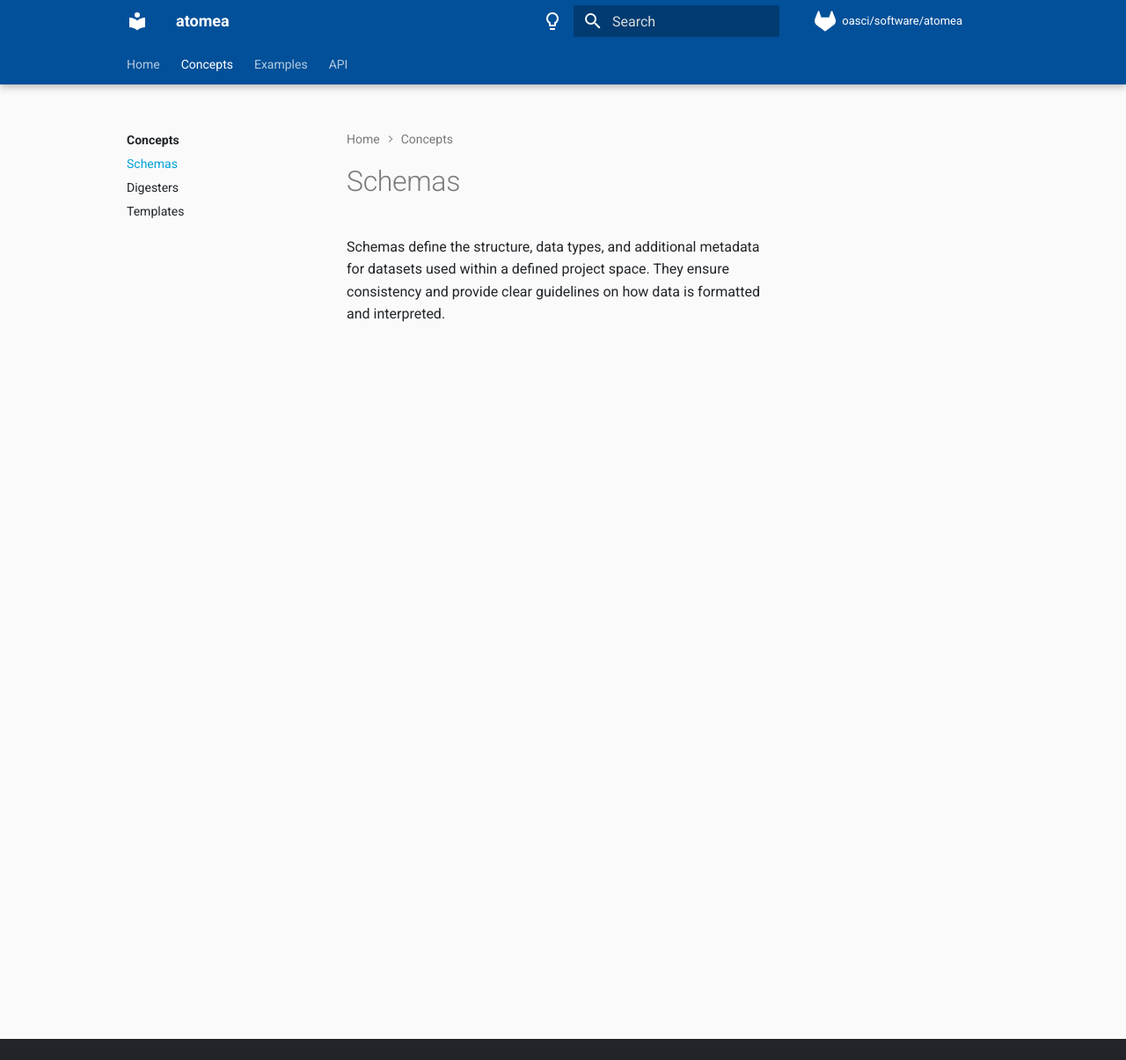
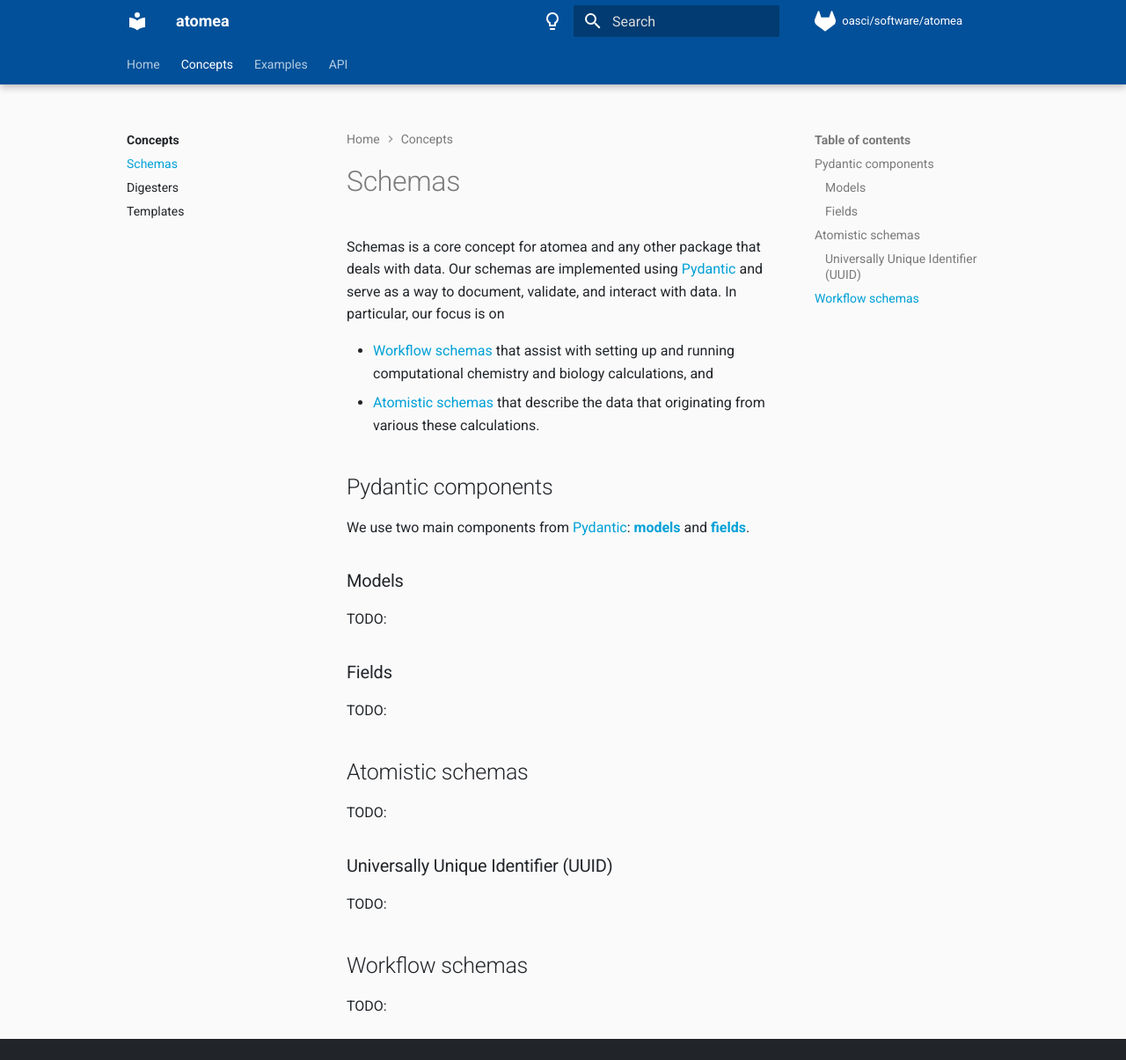
Before and after one commit to scienting/atomea, an MkDocs documentation site: the page built from docs/concepts/schemas/index.md, in a window 1280 px wide and 1205 px high. Shown: the whole window at 88% size. Built offline with MkDocs 1.6.1 and Material for MkDocs 9.7.7, drawn with Linux system fonts in a browser that asks for light colours; nearby versions of some CDN libraries; library files that are not in the unit come from our copies; comment, search, counter and statistics services are not loaded.

Commit message:
docs: start outline of schemas

```diff
--- a/docs/concepts/schemas/index.md
+++ b/docs/concepts/schemas/index.md
@@ -1,4 +1,38 @@
 # Schemas
 
-Schemas define the structure, data types, and additional metadata for datasets used within a defined project space.
-They ensure consistency and provide clear guidelines on how data is formatted and interpreted.
+Schemas is a core concept for atomea and any other package that deals with data.
+Our schemas are implemented using [Pydantic][pydantic] and serve as a way to document, validate, and interact with data.
+In particular, our focus is on
+
+-   [Workflow schemas](#workflow-schemas) that assist with setting up and running computational chemistry and biology calculations, and
+-   [Atomistic schemas](#atomistic-schemas) that describe the data that originating from various these calculations.
+
+## Pydantic components
+
+We use two main components from [Pydantic][pydantic]: [**models**][pydantic-models] and [**fields**][pydantic-fields].
+
+### Models
+
+TODO:
+
+### Fields
+
+TODO:
+
+## Atomistic schemas
+
+TODO:
+
+### Universally Unique Identifier (UUID)
+
+TODO:
+
+## Workflow schemas
+
+TODO:
+
+<!-- REFERENCES -->
+
+[pydantic]: https://docs.pydantic.dev/latest/
+[pydantic-models]: https://docs.pydantic.dev/latest/concepts/models/
+[pydantic-fields]: https://docs.pydantic.dev/latest/concepts/fields/
```
